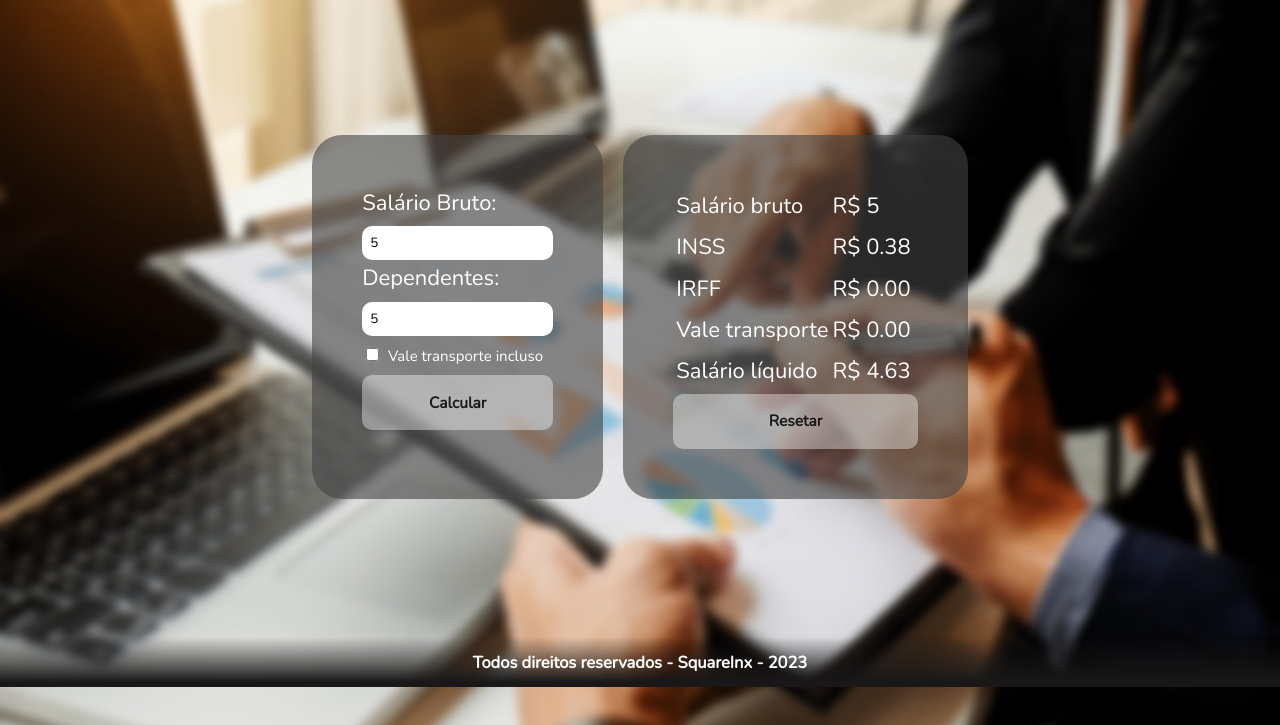
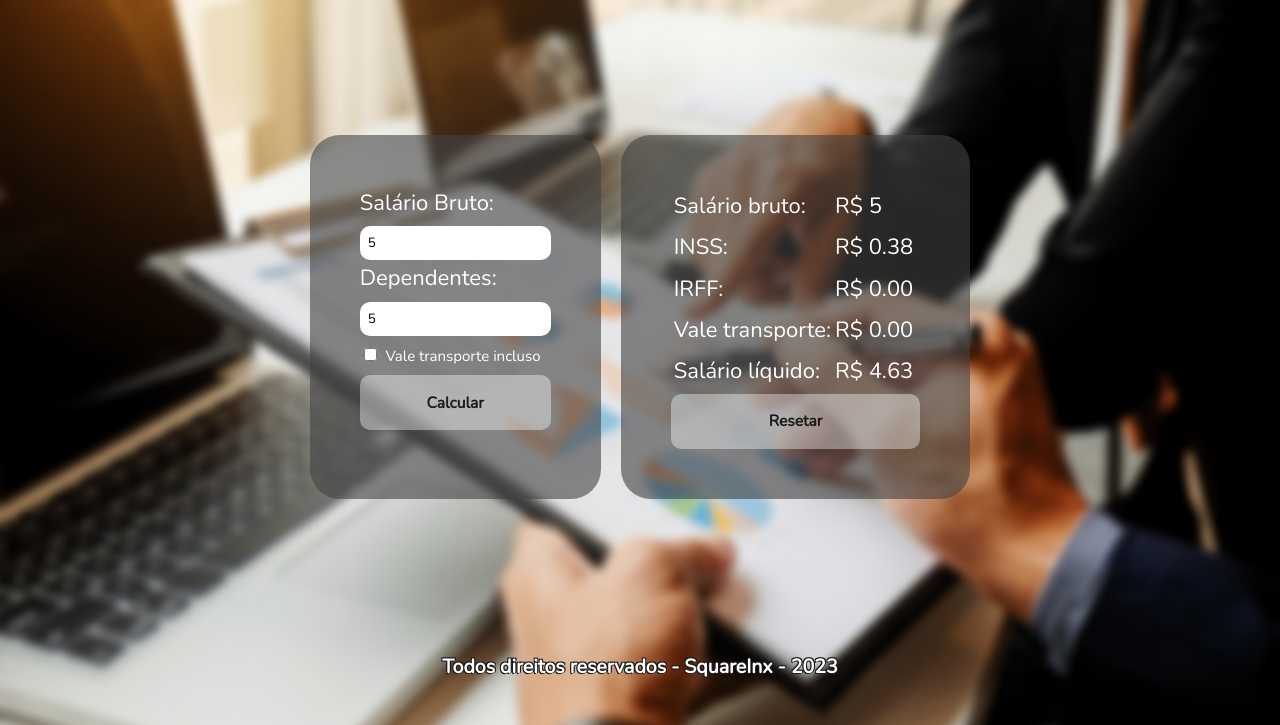
Before and after one commit to ErickCassoli/FolhaDePagamento, a plain HTML site: page index.html in a window 1280 px wide. Both pictures are taken after typing "5", "5" into the empty fields and a click on the button "Calcular". Shown: the part 75-800 px from the top of the page. Drawn offline with nearby package versions, Linux system fonts and the light colour scheme.

Commit message:
shadow footer added

```diff
--- a/css/style.css
+++ b/css/style.css
@@ -98,12 +98,15 @@ main{
     font-size: 70%;
 }
 footer{
-    background-color: transparent;
-    background: linear-gradient(180deg, rgba(255,255,255,0), rgb(25, 23, 23) 90%);
     display: flex;
     justify-content: center;
-    font-size: 11px;
+    font-size: 13px;
     color: rgb(255, 255, 255);
-    position: fixed;
+    position: absolute;
     width: 100%;
+    margin-bottom: 0;
 }
+
+footer h2{
+    text-shadow: #1a1a1a -1px -1px 0px, -1px 1px 0px #1a1a1a,  1px -1px 0px #1a1a1a, 1px 0px 0px #1a1a1a;
+}
--- a/index.html
+++ b/index.html
@@ -43,23 +43,23 @@
 					<h2>RESULTADO:</h2>
 					<table id="table">
 						<tr>
-							<td>Salário bruto </td>
+							<td>Salário bruto: </td>
 							<td id="sB"></td>
 							</tr>
 						<tr>
-							<td> INSS </td>
+							<td> INSS: </td>
 							<td id="INSS"></td>
 							</tr>
 						<tr>
-							<td>IRFF</td>
+							<td>IRFF:</td>
 							<td id="IRFF"> <td>
 						</tr>
 						<tr>
-							<td>Vale transporte</td>
+							<td>Vale transporte:</td>
 							<td id="Vt"> </td>
 						</tr>
 						<tr>
-							<td>Salário líquido</td>
+							<td>Salário líquido:</td>
 							<td id="sL"> </td>
 						</tr>
 					</table>
```
